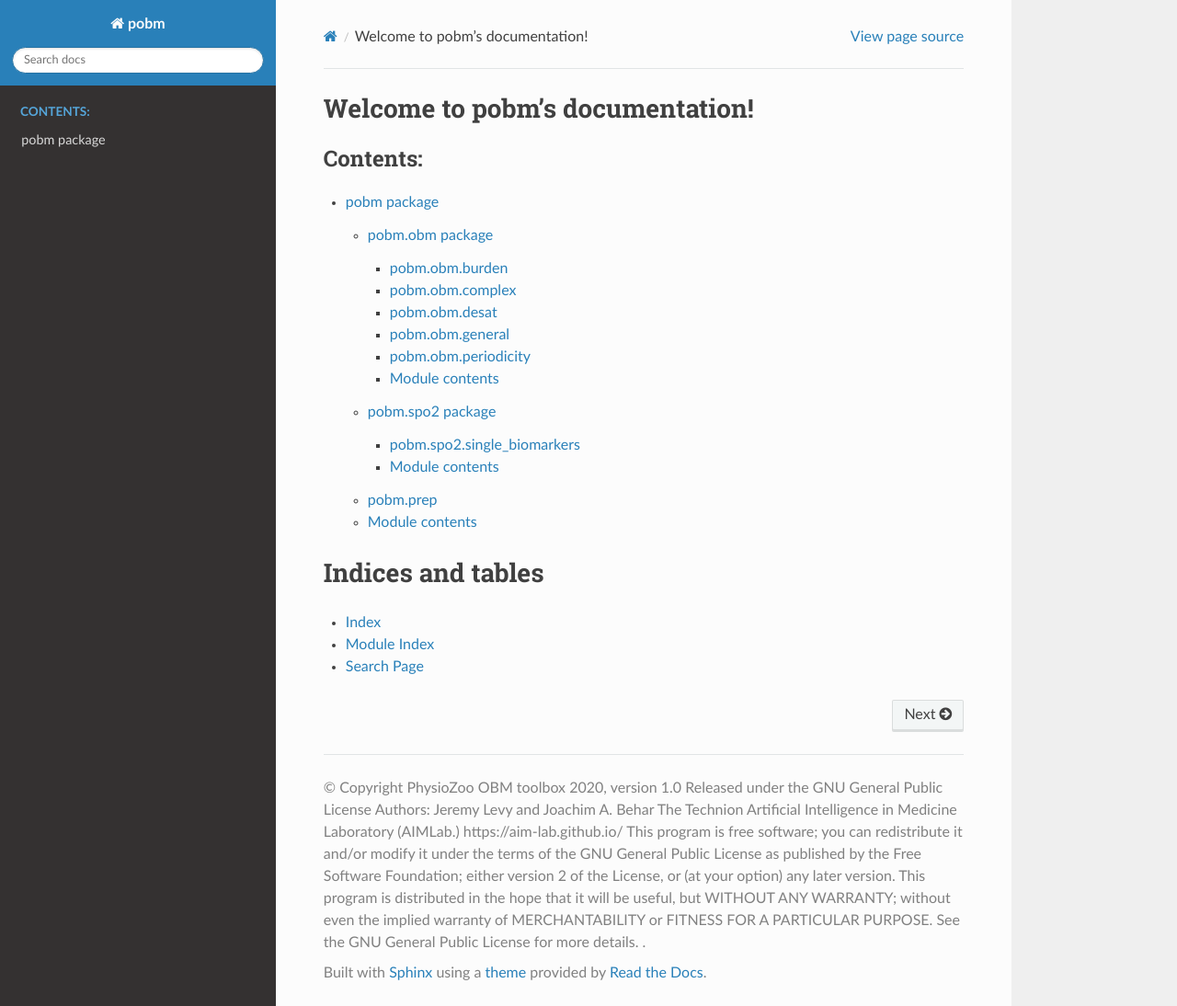
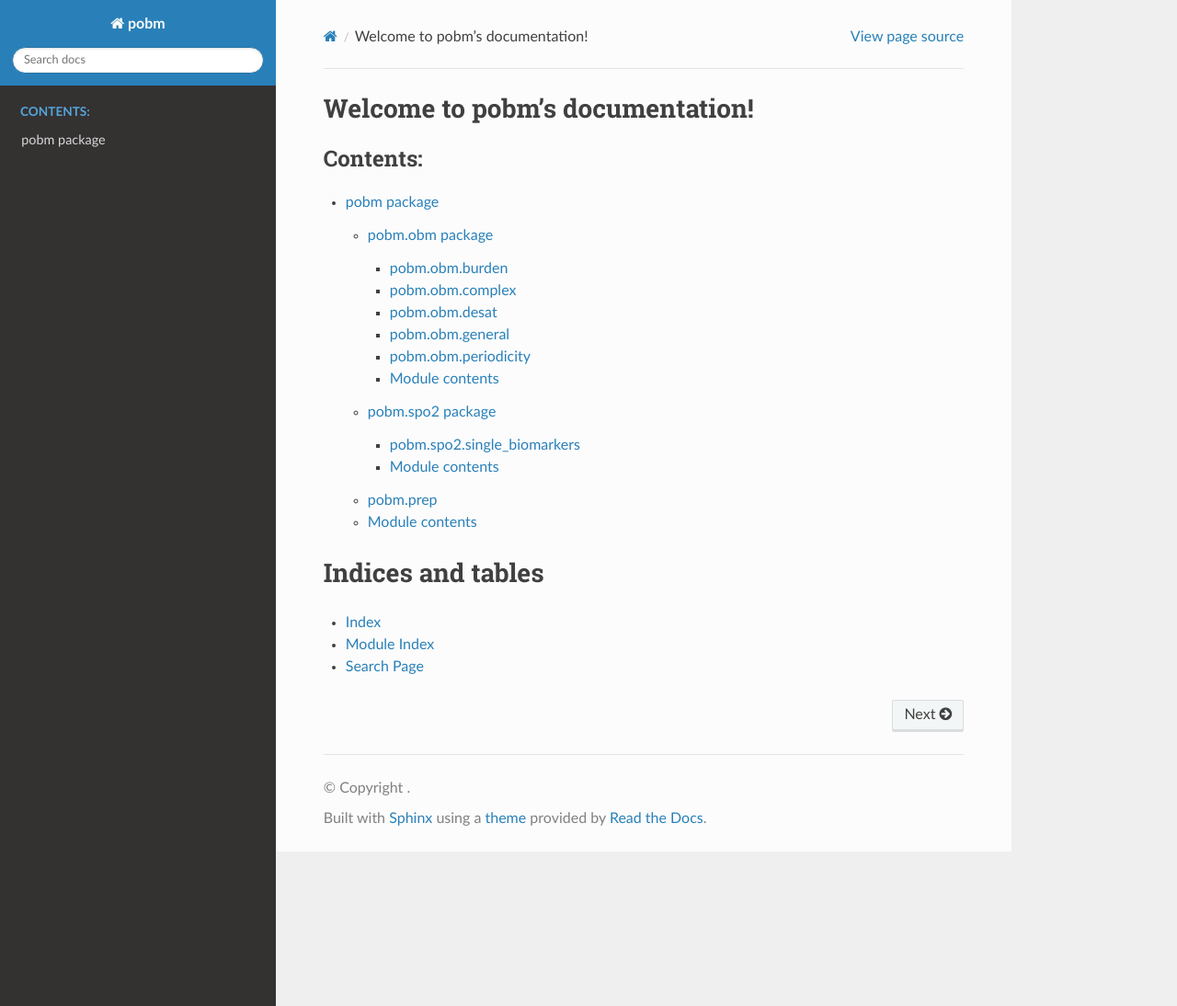
Before and after one commit to aim-lab/Oximetry_Toolbox, a Sphinx documentation site: the page built from docs/index.rst, in a window 1280 px wide and 1094 px high. Shown: the whole window at 92% size. Built offline with Sphinx 7.4.7 and the Read the Docs theme 2.0.0, drawn with Linux system fonts in a browser that asks for light colours.

Commit message:
removed copyright from conf

```diff
--- a/docs/conf.py
+++ b/docs/conf.py
@@ -21,19 +21,6 @@ sys.path.insert(0, os.path.abspath('..'))
 # -- Project information -----------------------------------------------------
 
 project = 'pobm'
-copyright = """PhysioZoo OBM toolbox 2020, version 1.0
-Released under the GNU General Public License
-Authors: Jeremy Levy and Joachim A. Behar
-The Technion Artificial Intelligence in Medicine Laboratory (AIMLab.)
-https://aim-lab.github.io/
-This program is free software; you can redistribute it and/or modify it
-under the terms of the GNU General Public License as published by the
-Free Software Foundation; either version 2 of the License, or (at your
-option) any later version.
-This program is distributed in the hope that it will be useful, but
-WITHOUT ANY WARRANTY; without even the implied warranty of
-MERCHANTABILITY or FITNESS FOR A PARTICULAR PURPOSE. See the GNU General
-Public License for more details. """
 author = 'Author'
 
 # The short X.Y version
```
